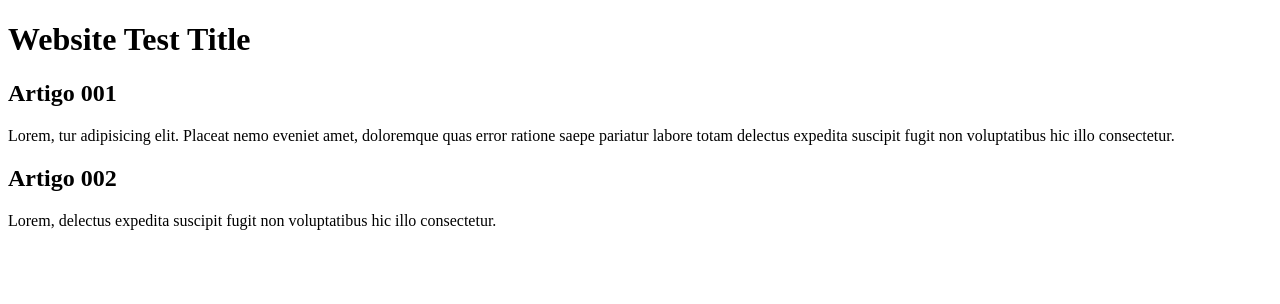
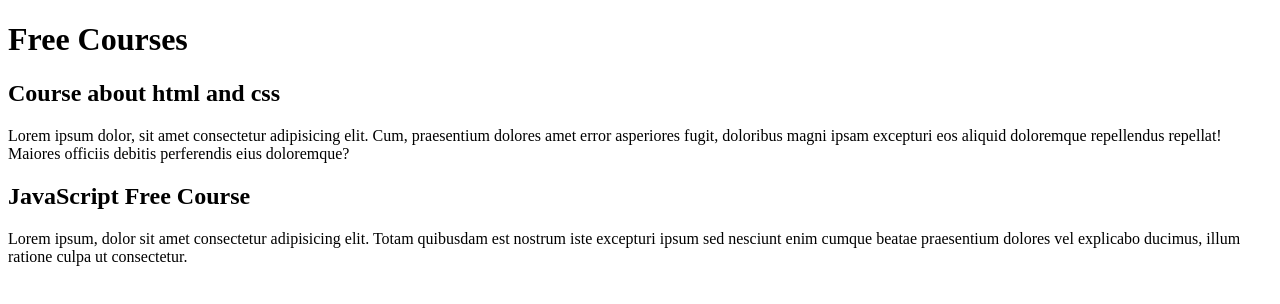
Before and after one commit to walisonguinzani/projeto-site, a plain HTML site: page index.html in a window 1280 px wide. Drawn offline with Linux system fonts and the light colour scheme.

Commit message:
start on content

```diff
--- a/index.html
+++ b/index.html
@@ -4,20 +4,20 @@
     <meta charset="UTF-8">
     <meta http-equiv="X-UA-Compatible" content="IE=edge">
     <meta name="viewport" content="width=device-width, initial-scale=1.0">
-    <title>Title of Website</title>
+    <title></title>
 </head>
 <body>
     <main>
         <header>
-            <h1>Website Test Title</h1>
+            <h1>Free Courses</h1>
         </header>
         <article>
-                <h2>Artigo 001</h2>
-                <p>Lorem, tur adipisicing elit. Placeat nemo eveniet amet, doloremque quas error ratione saepe pariatur labore totam delectus expedita suscipit fugit non voluptatibus hic illo consectetur.</p>
+                <h2>Course about html and css</h2>
+                <p>Lorem ipsum dolor, sit amet consectetur adipisicing elit. Cum, praesentium dolores amet error asperiores fugit, doloribus magni ipsam excepturi eos aliquid doloremque repellendus repellat! Maiores officiis debitis perferendis eius doloremque?</p>
         </article>
         <article>
-            <h2>Artigo 002</h2>
-            <p>Lorem, delectus expedita suscipit fugit non voluptatibus hic illo consectetur.</p>
+            <h2>JavaScript Free Course</h2>
+            <p>Lorem ipsum, dolor sit amet consectetur adipisicing elit. Totam quibusdam est nostrum iste excepturi ipsum sed nesciunt enim cumque beatae praesentium dolores vel explicabo ducimus, illum ratione culpa ut consectetur.</p>
 
         </article>
     </main>
```
